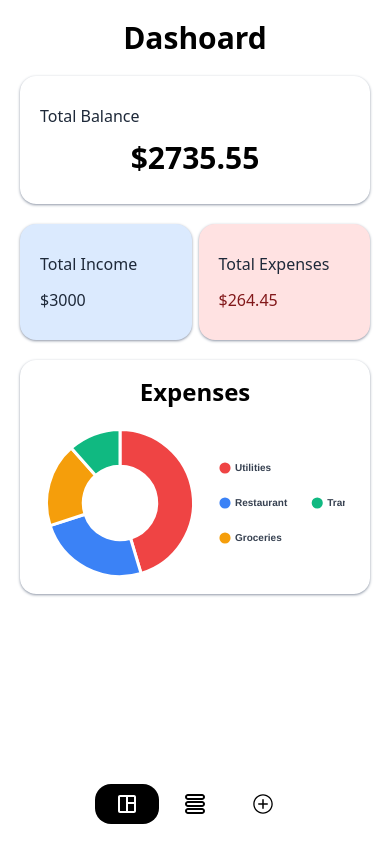
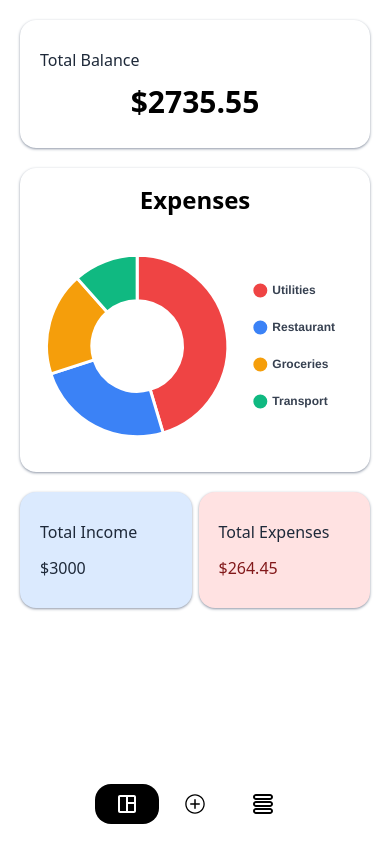
Before and after one commit to kenshiin1123/expense-tracker, a React (Vite) app: page / in a window 390 px wide. Built offline with nearby package versions, Linux system fonts and the light colour scheme.

Commit message:
improve responsiveness

```diff
--- a/src/Layout.jsx
+++ b/src/Layout.jsx
@@ -1,10 +1,15 @@
-import { Outlet } from "react-router";
+import { Outlet, useLocation } from "react-router";
 import NavigationBar from "./components/NavigationBar";
 export default function Layout() {
+  const location = useLocation();
   return (
     <main className="flex h-svh w-full relative">
       <NavigationBar />
-      <div className=" p-5 md:p-10 min-sm:ml-auto max-sm:pb-30 max-sm:w-[100%] min-sm:w-[60%] md:w-[70%] lg:w-[75%] h-fit">
+      <div
+        className={`p-5 min-sm:ml-auto max-sm:pb-30 max-sm:w-[100%] min-sm:w-[60%] md:w-[70%] lg:w-[75%] h-fit ${
+          location.pathname === "/" && "pt-0"
+        }`}
+      >
         <Outlet />
       </div>
     </main>
--- a/src/components/NavigationBar.jsx
+++ b/src/components/NavigationBar.jsx
@@ -12,8 +12,8 @@ import { useEffect, useState } from "react";
 
 const navigations = [
   { path: "/", name: "Dashboard", icon: <MdOutlineSpaceDashboard /> },
+  { path: "/add", name: "Add Transaction", icon: <IoIosAddCircleOutline /> },
   { path: "/transactions", name: "Transactions", icon: <TiThMenuOutline /> },
-  { path: "/add", name: "Add Transaction", icon: <IoIosAddCircleOutline /> },
   // { path: "/settings", name: "Settings", icon: <IoMdSettings /> },
 ];
 
--- a/src/components/PieChart.jsx
+++ b/src/components/PieChart.jsx
@@ -41,7 +41,7 @@ export default function PieChart({ transactions }) {
           color: "#374151",
           padding: 25,
           font: {
-            size: 10,
+            size: 12,
             weight: "bold",
           },
         },
@@ -71,7 +71,7 @@ export default function PieChart({ transactions }) {
         Expenses
       </Header>
       <div className="mx-auto flex justify-center">
-        <div className="relative min-md:w-[40%] h-[150px]">
+        <div className="relative min-md:w-[45%] h-[220px]">
           <Doughnut data={data} options={options} />
         </div>
       </div>
--- a/src/pages/Dashboard.jsx
+++ b/src/pages/Dashboard.jsx
@@ -15,9 +15,10 @@ export default function Dashboard() {
 
   return (
     <>
-      <Header>Dashoard</Header>
       {/* Total Balance */}
       <StatCard title={"Total Balance"} value={balance} type="balance" />
+      {transactions.length > 0 && <PieChart transactions={transactions} />}
+
       <section className="flex justify-between">
         <StatCard
           title={"Total Income"}
@@ -32,7 +33,6 @@ export default function Dashboard() {
           size={"medium"}
         />
       </section>
-      {transactions.length > 0 && <PieChart transactions={transactions} />}
     </>
   );
 }
```
